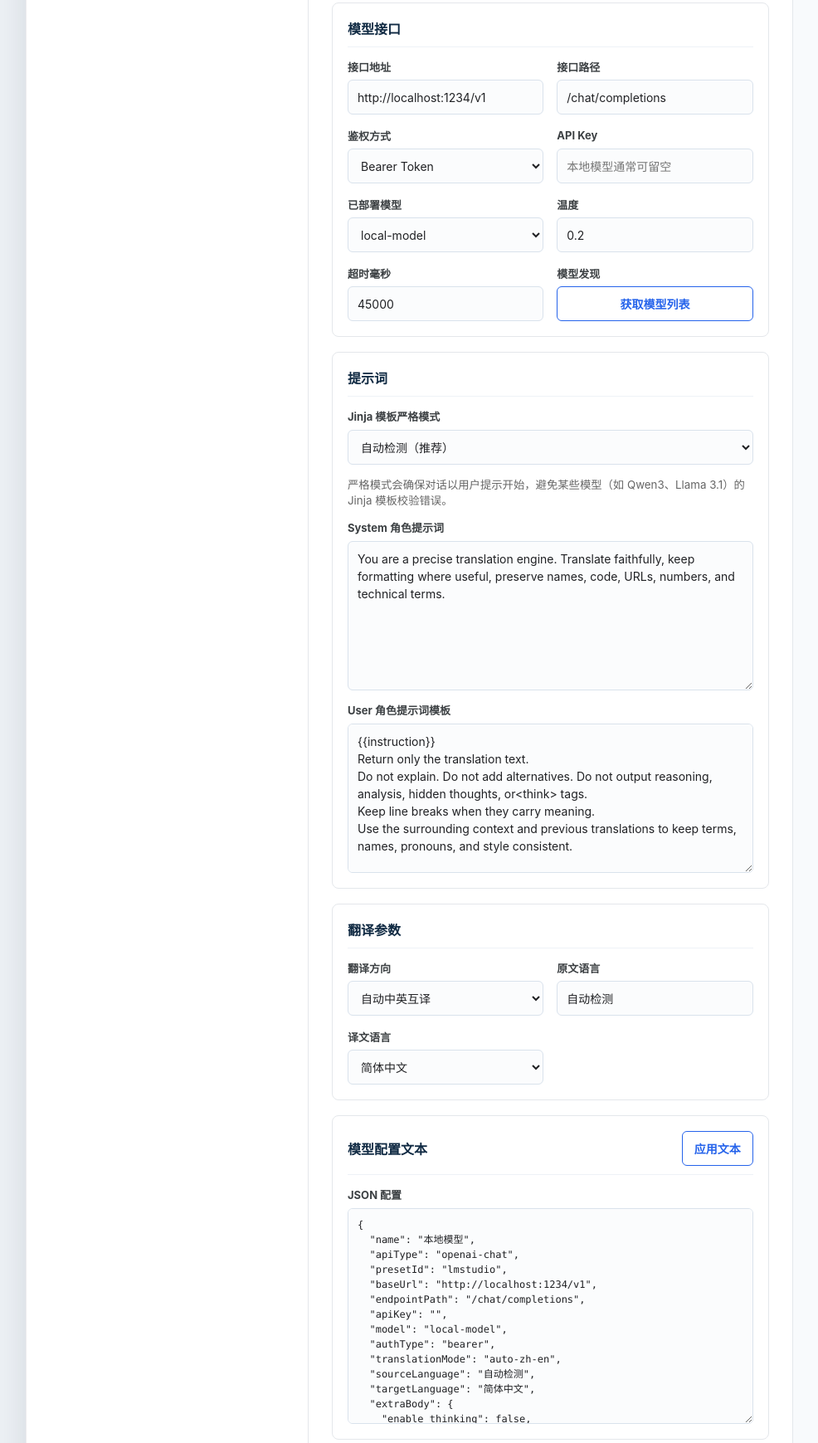
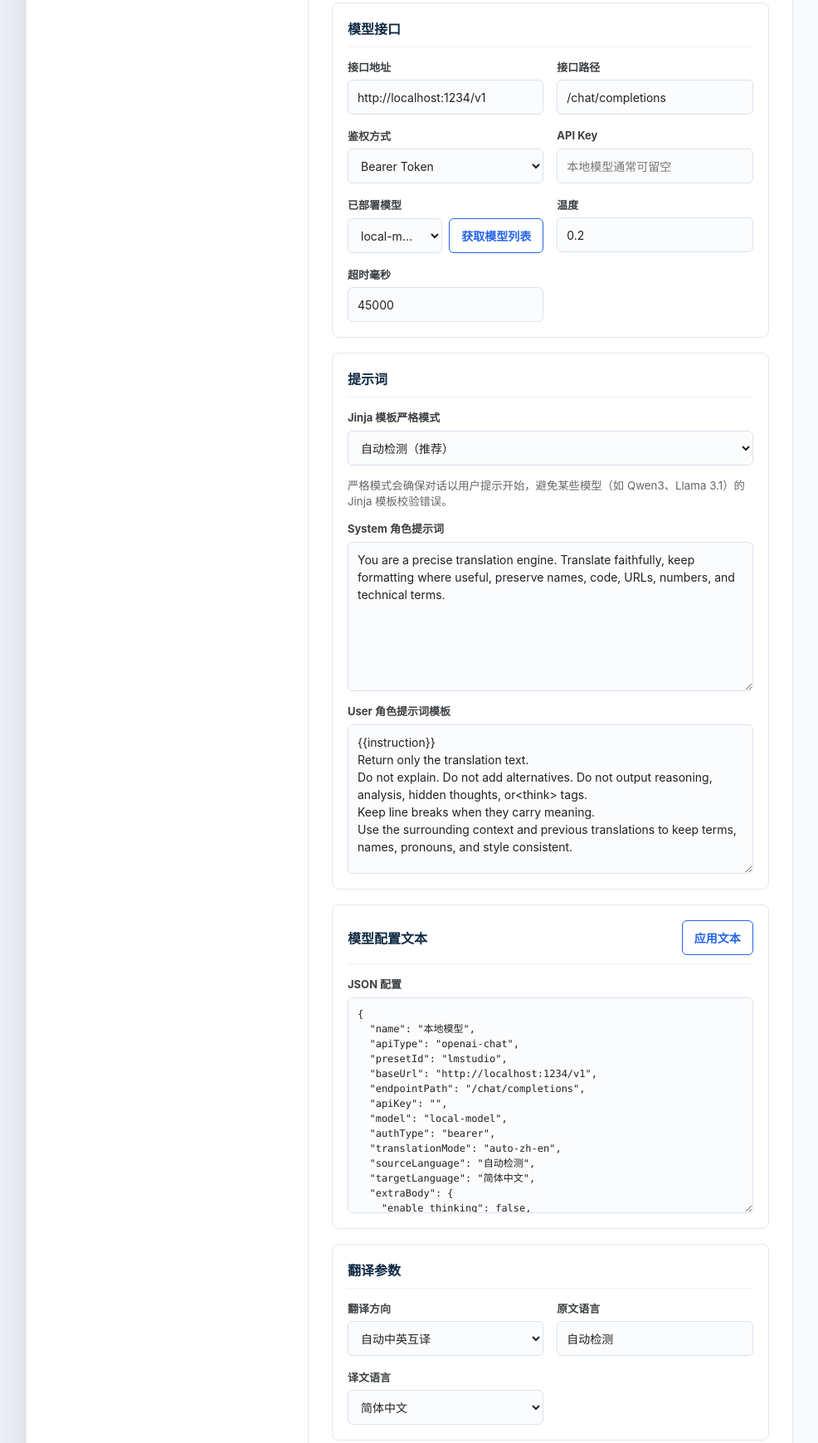
Before and after one commit to DXShelley/ai-translate, a browser extension: page src/options.html in a window 1280 px wide. Shown: the part 328-2067 px from the top of the page at 83% size, without its empty margins (1-987 px from the left). Drawn offline with Linux system fonts and the light colour scheme.

Commit message:
feat: 优化配置页面布局和交互

```diff
--- a/src/options.html
+++ b/src/options.html
@@ -83,12 +83,17 @@
                 <input id="apiKey" name="apiKey" type="password" placeholder="本地模型通常可留空" autocomplete="off">
               </label>
 
-              <label>
-                <span>已部署模型</span>
-                <select id="availableModels" name="availableModels">
-                  <option value="">先获取模型列表</option>
-                </select>
-              </label>
+              <div class="form-grid-item">
+                <label>
+                  <span>已部署模型</span>
+                  <div style="display: flex; gap: 8px; align-items: flex-end;">
+                    <select id="availableModels" name="availableModels" style="flex: 1;">
+                      <option value="">先获取模型列表</option>
+                    </select>
+                    <button id="fetchModels" type="button" class="secondary" style="width: auto; white-space: nowrap;">获取模型列表</button>
+                  </div>
+                </label>
+              </div>
 
               <label>
                 <span>温度</span>
@@ -99,13 +104,6 @@
                 <span>超时毫秒</span>
                 <input id="timeoutMs" name="timeoutMs" type="number" min="3000" step="1000">
               </label>
-
-              <div class="field-actions">
-                <span>模型发现</span>
-                <div class="button-row">
-                  <button id="fetchModels" type="button" class="secondary">获取模型列表</button>
-                </div>
-              </div>
             </div>
           </section>
 
@@ -129,6 +127,19 @@
             <label>
               <span>User 角色提示词模板</span>
               <textarea id="userPromptTemplate" name="userPromptTemplate" rows="12"></textarea>
+            </label>
+          </section>
+
+          <section class="section">
+            <div class="section-title-row">
+              <h2>模型配置文本</h2>
+              <div class="button-row">
+                <button id="applyProfileText" type="button" class="secondary">应用文本</button>
+              </div>
+            </div>
+            <label>
+              <span>JSON 配置</span>
+              <textarea id="profileText" class="profile-text" rows="10" spellcheck="false"></textarea>
             </label>
           </section>
 
@@ -162,19 +173,6 @@
                 </select>
               </label>
             </div>
-          </section>
-
-          <section class="section">
-            <div class="section-title-row">
-              <h2>模型配置文本</h2>
-              <div class="button-row">
-                <button id="applyProfileText" type="button" class="secondary">应用文本</button>
-              </div>
-            </div>
-            <label>
-              <span>JSON 配置</span>
-              <textarea id="profileText" class="profile-text" rows="10" spellcheck="false"></textarea>
-            </label>
           </section>
 
           <section class="section">
--- a/src/options.js
+++ b/src/options.js
@@ -346,6 +346,13 @@ document.querySelector("#fetchModels").addEventListener("click", async () => {
 });
 
 document.querySelector("#refreshLogs").addEventListener("click", () => {
+  // 隐藏日志详情
+  const requestLogDetail = document.getElementById("requestLogDetail");
+  if (requestLogDetail && !requestLogDetail.hidden) {
+    requestLogDetail.hidden = true;
+    selectedRequestLogId = "";
+  }
+  // 刷新日志列表
   renderRequestLogs();
 });
 
```
